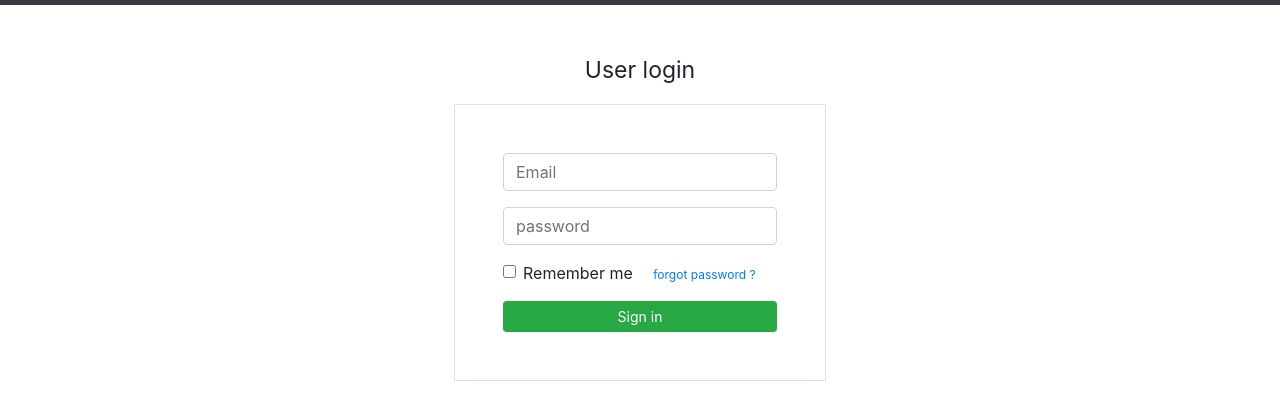
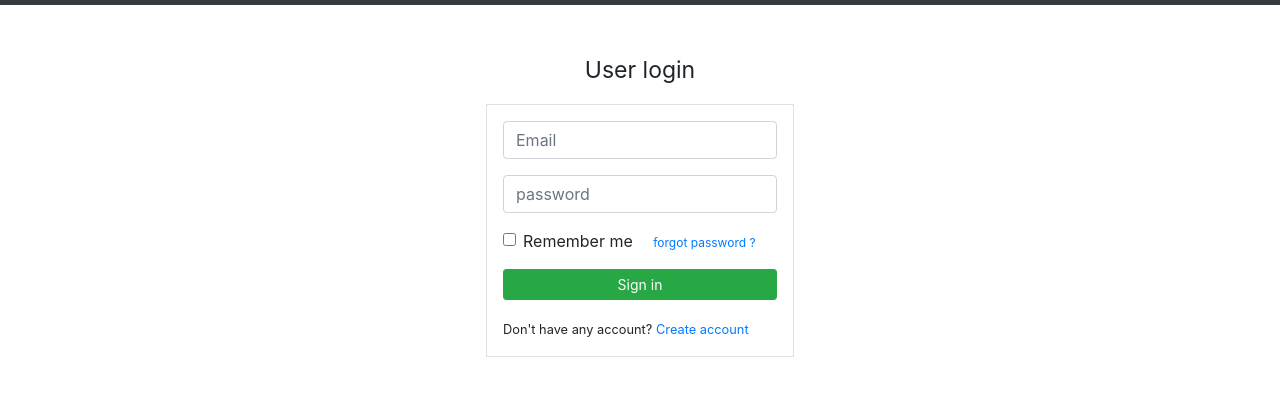
Before and after one commit to artofcod/schol-menagement-webapp, a plain HTML site: page login.html in a window 1280 px wide. Shown: the part 51-470 px from the top of the page. Drawn offline with Linux system fonts and the light colour scheme.

Commit message:
add signup link bottom of the login button

```diff
--- a/login.html
+++ b/login.html
@@ -50,7 +50,7 @@
             </div>
         </div>
         <div class="row">
-            <div class="col-xs-3  m-auto mt-3 mb-3 border p-5">
+            <div class="col-xs-3  m-auto mt-3 mb-3 border p-3">
                 <form action="pages/admin_dash.html">
                     <div class="form-group">
                         <input type="email" class="form-control" id="exampleInputEmail1" aria-describedby="emailHelp" placeholder="Email">
@@ -64,6 +64,9 @@
                         <span class="m-0 text-right"><a href="" class="" style="font-size: 12px;">forgot password ?</a></span>
                     </div>
                     <button type="submit" class="btn btn-success btn-sm  btn-block mt-3">Sign in</button>
+                    <div class="pt-3">
+                        <small>Don't have any account? <a href="#">Create account</a> </small>
+                    </div>
                 </form>
             </div>
         </div>
```
